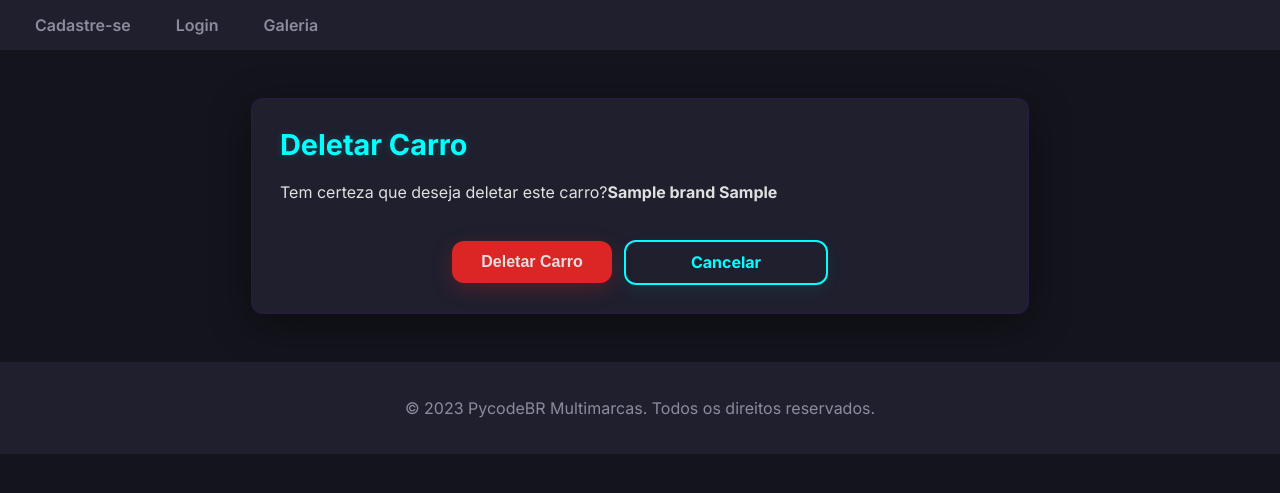
After one commit to ViniciusLugli/Carros-Django, a Django app: page /car/1/delete/ in a window 1280 px wide. The commit adds this page. Shown: the top 493 px of the page. Run offline with Django 5.2, Linux system fonts and the light colour scheme; tables that the repository leaves empty hold one stand-in row (values such as "Sample post").

Commit message:
feat: car delete view added

```diff
--- a/app/urls.py
+++ b/app/urls.py
@@ -2,7 +2,7 @@ from django.contrib import admin
 from django.urls import path
 from django.conf import settings
 from django.conf.urls.static import static
-from cars.views import CarDetailView, CarListView, CarUpdateView, NewCarCreateView
+from cars.views import CarDeleteView, CarDetailView, CarListView, CarUpdateView, NewCarCreateView
 from accounts.views import register_view, login_view, logout_view
 
 urlpatterns = [
@@ -14,4 +14,5 @@ urlpatterns = [
     path('logout/', logout_view, name='logout'),
     path('car/<int:pk>/', CarDetailView.as_view(), name='car_detail'),
     path('car/<int:pk>/update/', CarUpdateView.as_view(), name='car_update'),
+    path('car/<int:pk>/delete/', CarDeleteView.as_view(), name='car_delete'),
 ] + static(settings.MEDIA_URL, document_root=settings.MEDIA_ROOT)
--- /dev/null
+++ b/cars/templates/car_delete.html
@@ -0,0 +1,115 @@
+{% extends 'base.html' %} {% block content %}
+
+<style>
+  .delete-container {
+    max-width: 720px;
+    margin: 48px auto;
+    background-color: var(--bg-panel);
+    padding: 28px;
+    border-radius: var(--border-radius);
+    box-shadow: 0 10px 40px rgba(0, 0, 0, 0.45);
+    border: 1px solid rgba(127, 0, 255, 0.12);
+  }
+
+  .delete-header h1 {
+    margin: 0 0 12px 0;
+    color: var(--accent-cyan);
+    font-size: 1.8rem;
+    text-shadow: 0 0 8px rgba(0, 255, 255, 0.15);
+  }
+
+  .delete-body p {
+    color: var(--text-primary);
+    margin: 10px 0 20px 0;
+    font-size: 1rem;
+    text-decoration: none;
+    display: inline-flex;
+    align-items: center;
+    justify-content: center;
+    text-align: center;
+    line-height: 1.1;
+  }
+
+  .delete-actions {
+    display: flex;
+    gap: 12px;
+    justify-content: center;
+    align-items: center;
+    margin-top: 18px;
+    flex-wrap: wrap;
+  }
+
+  .delete-actions .btn {
+    min-width: 160px;
+    padding: 12px 20px;
+    font-weight: 700;
+    font-size: 1rem;
+    border-radius: calc(var(--border-radius));
+    cursor: pointer;
+  }
+
+  .delete-actions .btn-danger {
+    background-color: #dc2626;
+    color: var(--text-primary);
+    box-shadow: 0 6px 20px rgba(220, 38, 38, 0.25);
+    border: none;
+  }
+
+  .delete-actions .btn-danger:hover {
+    background-color: #b91c1c;
+    box-shadow: 0 12px 36px rgba(220, 38, 38, 0.35);
+  }
+
+  .delete-actions .btn-secondary {
+    background-color: transparent;
+    border: 2px solid var(--accent-cyan);
+    color: var(--accent-cyan);
+    box-shadow: 0 6px 18px rgba(0, 255, 255, 0.06);
+    /* garantir que links se comportem como botões */
+    text-decoration: none !important;
+    display: inline-flex !important;
+    align-items: center !important;
+    justify-content: center !important;
+    padding: 12px 20px !important;
+    min-width: 160px !important;
+    line-height: 1.1 !important;
+  }
+
+  .delete-actions .btn-secondary:hover {
+    background-color: var(--accent-cyan);
+    color: var(--bg-main);
+    box-shadow: 0 12px 36px rgba(0, 255, 255, 0.12);
+  }
+
+  @media (max-width: 480px) {
+    .delete-actions .btn {
+      width: 92%;
+      min-width: unset;
+    }
+  }
+</style>
+
+<div class="delete-container">
+  <div class="delete-header">
+    <h1>Deletar Carro</h1>
+  </div>
+
+  <div class="delete-body">
+    <p>
+      Tem certeza que deseja deletar este carro?
+      <strong>{{ object.brand }} {{ object.model }}</strong>
+    </p>
+
+    <form method="post">
+      {% csrf_token %}
+      <div class="delete-actions">
+        <button type="submit" class="btn btn-danger">Deletar Carro</button>
+        <a href="{% url 'car_detail' object.pk %}" class="btn btn-secondary"
+          >Cancelar</a
+        >
+      </div>
+    </form>
+  </div>
+</div>
+
+{% endblock %}
--- a/cars/views.py
+++ b/cars/views.py
@@ -1,4 +1,5 @@
-from django.views.generic import ListView, CreateView, DetailView, UpdateView
+from django.urls import reverse_lazy
+from django.views.generic import ListView, CreateView, DetailView, UpdateView, DeleteView
 from cars.models import Car
 from cars.forms import CarModelForm
 
@@ -29,4 +30,11 @@ class CarUpdateView(UpdateView):
   model = Car
   form_class = CarModelForm
   template_name = 'car_update.html'
+
+  def get_success_url(self):
+    return reverse_lazy('car_detail', kwargs={'pk': self.object.pk})
+
+class CarDeleteView(DeleteView):
+  model = Car
+  template_name = 'car_delete.html'
   success_url = '/cars/'
```
Also changed, not shown: cars/templates/car_detail.html (+13 -1 lines).
